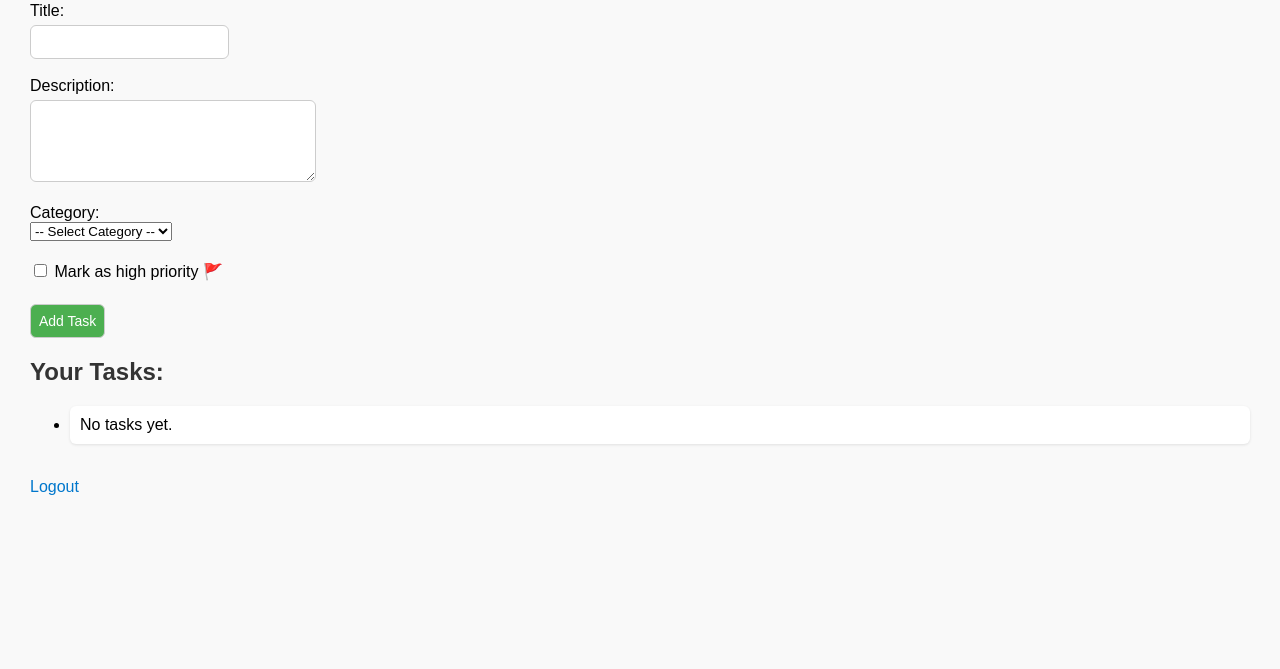
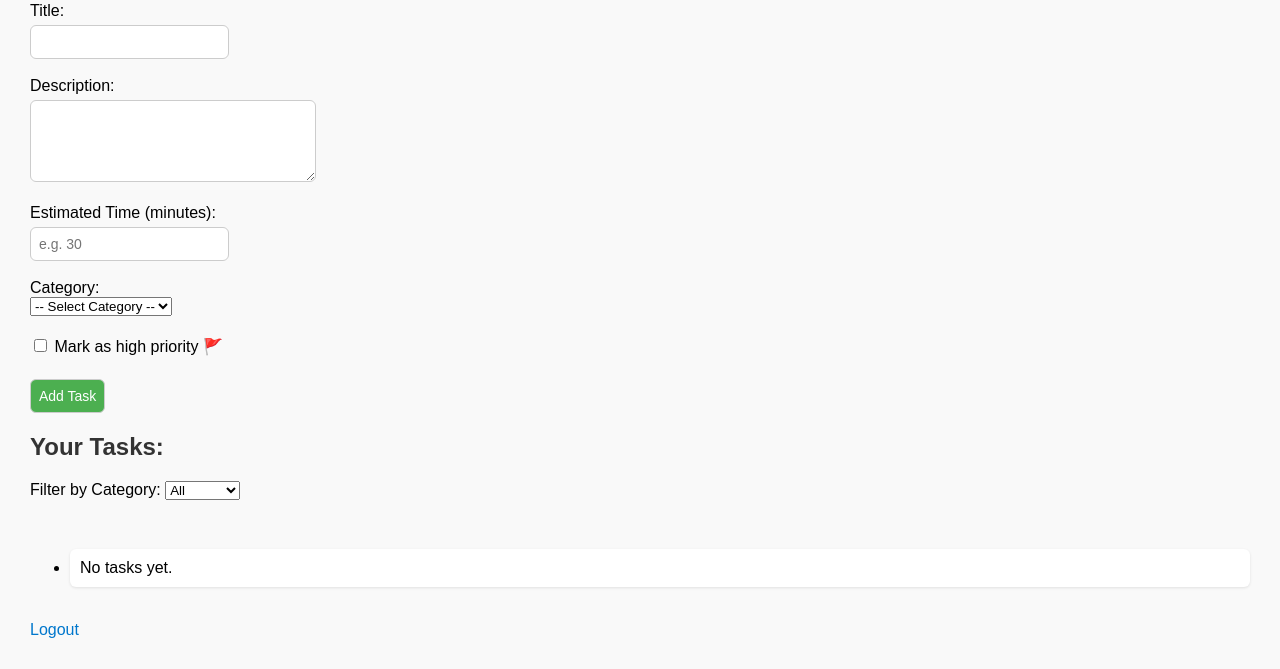
Before and after one commit to yuval-yakuti/task-management, a Flask app: page /tasks in a window 1280 px wide. Shown: the part 134-803 px from the top of the page. Before the commit the page ends 629 px from the top, so only its background shows below. Run offline with Flask 3, Linux system fonts and the light colour scheme; the visitor is signed in with stand-in values (Sample User, id 1); data that the repository does not hold is empty.

```diff
--- a/app.py
+++ b/app.py
@@ -1,12 +1,13 @@
 # --- Import required libraries ---
 from flask import Flask, request, jsonify, render_template, session, redirect
 import os
+import weekly_summary
 from bson.objectid import ObjectId
 from dotenv import load_dotenv
 from pymongo import MongoClient
 from datetime import datetime
 from werkzeug.security import generate_password_hash, check_password_hash
-from ai_helper import generate_task_description
+from ai_helper import generate_task_description, analyze_task_description
 from telegram_helper import send_task_to_telegram
 
 # --- Load environment variables from .env file ---
@@ -154,15 +155,22 @@ def show_tasks():
         return "You must be logged in to view your tasks.<br><a href='/login_form'>Login</a>", 401
 
     username = session['username']
+    category_filter = request.args.get('category')  # Get filter from query string
+
+    # Build the query
+    query = {'username': username}
+    if category_filter:
+        query['category'] = category_filter
+
+    # Fetch filtered tasks from DB
     tasks_collection = db['tasks']
+    user_tasks = list(tasks_collection.find(query).sort([
+        ('completed', 1),
+        ('created_at', 1)
+    ]))
 
-    # Fetch only tasks that belong to the current user
-    user_tasks = list(
-    tasks_collection.find({'username': username})
-    .sort([('completed', 1), ('created_at', 1)]))
-
-    # Render the task page with the username and their tasks
-    return render_template('tasks.html', username=username, tasks=user_tasks)
+    # Pass selected category to the template for highlighting
+    return render_template('tasks.html', username=username, tasks=user_tasks, selected_category=category_filter)
 
 # --- Route for displaying the task creation form ---
 @app.route('/add_task', methods=['GET'])
@@ -181,10 +189,30 @@ def add_task():
     description = request.form.get('description')
     priority = request.form.get('priority') == 'on'
     category = request.form.get('category')  # New field from form
-
+    estimated_time = request.form.get('estimated_time')
 
     if not title:
         return "Title is required.", 400
+
+    # If no category selected, ask AI to analyze the task
+    if not category:
+        category, estimated_time = analyze_task_description(description or title)
+        print("🧠 AI Suggestion:")
+        print("Category:", category)
+        print("Estimated Time:", estimated_time)
+
+    else:
+        # Otherwise, only estimated_time from AI if needed
+         _, estimated_time = analyze_task_description(description or title)
+         print("📏 AI Estimated Time:", estimated_time)
+
+    print("🧠 Task about to be saved:")
+    print({
+        'title': title,
+        'description': description,
+        'estimated_time': estimated_time,
+        'category': category
+    })
 
     tasks_collection = db['tasks']
     tasks_collection.insert_one({
@@ -194,11 +222,9 @@ def add_task():
     'completed': False,
     'priority': priority,
     'category': category,
+    'estimated_time': estimated_time,
     'created_at': datetime.utcnow()
     })
-
-    print("✅ Inserted task:")
-    print(tasks_collection.find_one({'title': title, 'username': session['username']}))
 
     send_task_to_telegram(title, description)
 
@@ -250,6 +276,13 @@ def update_task(task_id):
     description = request.form.get('description')
     completed = request.form.get('completed') == 'on'
     priority = request.form.get('priority') == 'on'
+    category = request.form.get('category')
+    estimated_time = request.form.get('estimated_time')
+
+    if estimated_time:
+        estimated_time = int(estimated_time)
+    else:
+        estimated_time = None
 
     if not title:
         return "Title is required.", 400
@@ -261,7 +294,9 @@ def update_task(task_id):
             'title': title,
             'description': description,
             'completed': completed,
-            'priority': priority
+            'priority': priority,
+            'estimated_time': estimated_time,
+            'category': category
         }}
     )
 
@@ -282,12 +317,22 @@ def update_task_status(task_id):
     completed = data.get('completed', False)
 
     tasks_collection = db['tasks']
+    task = tasks_collection.find_one({'_id': ObjectId(task_id), 'username': session['username']})
+
+    if not task:
+        return jsonify({'error': 'Task not found'}), 404
 
     # Update the "completed" field of the task if it belongs to the current user
     tasks_collection.update_one(
         {'_id': ObjectId(task_id), 'username': session['username']},
         {'$set': {'completed': completed}}
     )
+
+    # 🔔 Send Telegram notification if task is marked as completed
+    if completed:
+        from telegram_helper import bot, chat_id
+        message = f"✅ *Task Completed!*\n\n*Title:* {task['title']}\n*Description:* {task.get('description', '')}"
+        bot.send_message(chat_id=chat_id, text=message, parse_mode="Markdown")
 
     # Return a success message as JSON
     return jsonify({'message': 'Task status updated'}), 200
@@ -377,4 +422,4 @@ def apply_ai_suggestion(task_id):
 
 # --- Run the app in development mode ---
 if __name__ == '__main__':
-    app.run(debug=True)
+    app.run(debug=True, host='0.0.0.0', port=50001)
--- a/templates/add_task.html
+++ b/templates/add_task.html
@@ -12,6 +12,9 @@
 
         <label for="description">Description:</label><br>
         <textarea id="description" name="description" rows="4" cols="30"></textarea><br><br>
+
+        <label for="estimated_time">Estimated Time (minutes):</label><br>
+        <input type="number" id="estimated_time" name="estimated_time" min="1" placeholder="e.g. 30"><br><br>
 
         <label for="category">Category:</label><br>
         <select id="category" name="category">
--- a/templates/register_form.html
+++ b/templates/register_form.html
@@ -15,7 +15,7 @@
         <input type="password" id="password" name="password" required>
         <input type="checkbox" onclick="togglePassword()"> Show Password
         <br /><br />
-        <button type="submit">Register</button>
+        <button type="submit">Sign in</button>
     </form>
     <script>
         function togglePassword() {
--- a/templates/tasks.html
+++ b/templates/tasks.html
@@ -15,6 +15,9 @@
 
         <label>Description:</label><br>
         <textarea name="description" rows="4" cols="30"></textarea><br><br>
+
+        <label for="estimated_time">Estimated Time (minutes):</label><br>
+        <input type="number" id="estimated_time" name="estimated_time" min="1" placeholder="e.g. 30"><br><br>
 
         <label for="category">Category:</label><br>
         <select id="category" name="category">
@@ -35,6 +38,19 @@
     </form>
 
     <h2>Your Tasks:</h2>
+    <!-- Category Filter -->
+     <form method="get" action="/tasks">
+        <label for="category">Filter by Category:</label>
+        <select id="category" name="category" onchange="this.form.submit()">
+            <option value="">All</option>
+            <option value="Work" {% if selected_category == 'Work' %}selected{% endif %}>Work</option>
+            <option value="Study" {% if selected_category == 'Study' %}selected{% endif %}>Study</option>
+            <option value="Personal" {% if selected_category == 'Personal' %}selected{% endif %}>Personal</option>
+            <option value="Other" {% if selected_category == 'Other' %}selected{% endif %}>Other</option>
+        </select>
+    </form>
+    <br>
+
     <ul>
         {% for task in tasks %}
     <li class="task-item">
@@ -58,7 +74,15 @@
                 {% if task.get('priority') %}
                     <span style="color: red;">🚩</span>
                 {% endif %}
-                 - {{ task['description'] }}
+                - {{ task['description'] }}
+
+                {% if task.get('category_suggestion') %}
+                    <br><strong>🧠 Suggested Category:</strong> {{ task['category_suggestion'] }}
+                {% endif %}
+
+                {% if task.get('estimated_time') %}
+                    <br><strong>⏱ Estimated Time:</strong> {{ task['estimated_time'] }} minutes
+                {% endif %}
             </span>
         </div>
 
```
Also changed, not shown: ai_helper.py (+35 -16 lines), templates/edit_task.html (+24 -11 lines), weekly_summary.py (added, +60 -0 lines).
